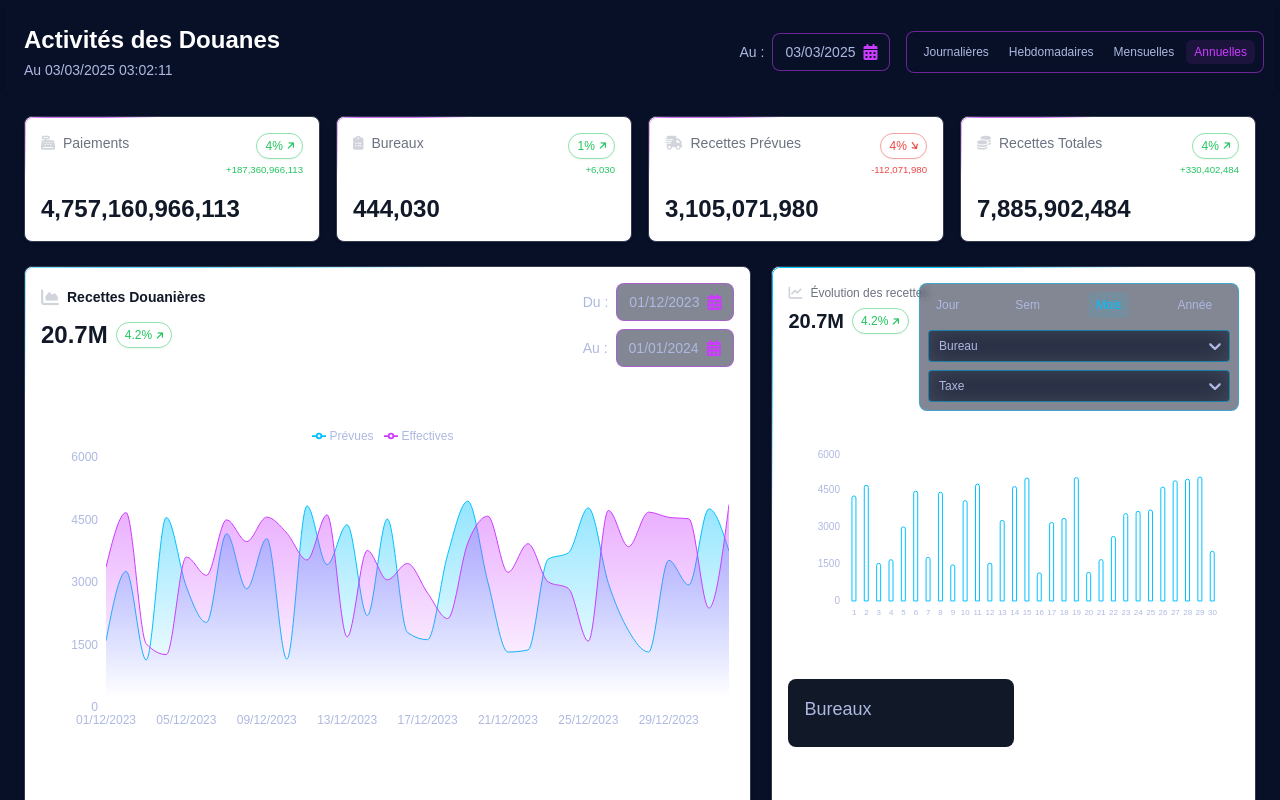
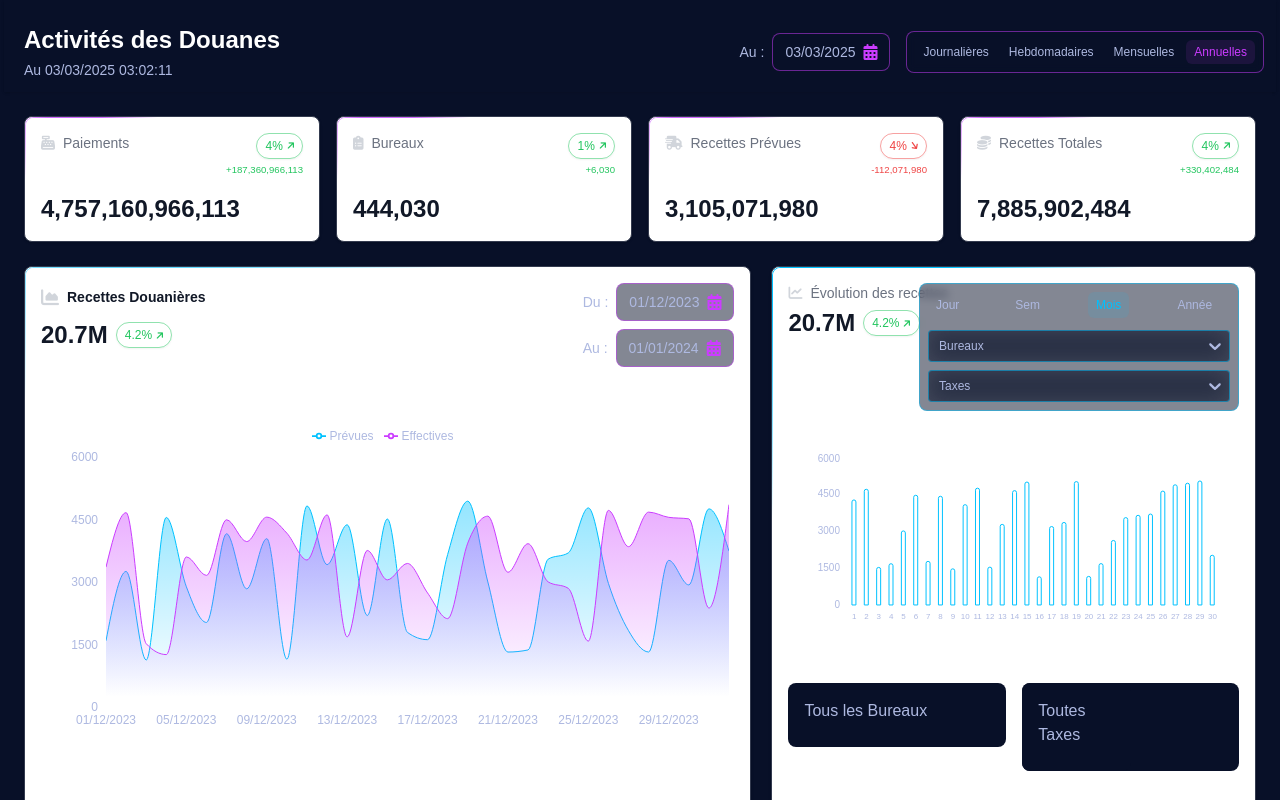
Before and after one commit to Kalixor/djib_2, a React (Vite) app: page / in a window 1280 px wide. Shown: the top 800 px of the page. Built offline with nearby package versions, Linux system fonts and the light colour scheme; a web font is replaced by a local one.

Commit message:
Histobar mecanic ok

```diff
--- a/src/components/CustomMultiSelect.jsx
+++ b/src/components/CustomMultiSelect.jsx
@@ -1,7 +1,7 @@
 import React, { useState } from "react";
 import Select, { components } from "react-select";
 
-const CustomMultiSelect = ({selectedOptions, setSelectedOptions, taxeFilter = [], options = [] }) => {
+const CustomMultiSelect = ({selectedOptions, setSelectedOptions, placeHolder = "", taxeFilter = [], options = [] }) => {
     // const [selectedOptions, setSelectedOptions] = useState(taxeFilter);
     const [menuIsOpen, setMenuIsOpen] = useState(false);
 
@@ -250,7 +250,7 @@ const CustomMultiSelect = ({selectedOptions, setSelectedOptions, taxeFilter = []
             onMenuOpen={() => setMenuIsOpen(true)}
             onMenuClose={() => setMenuIsOpen(false)}
             menuIsOpen={menuIsOpen}
-            placeholder="Taxe"
+            placeholder={placeHolder}
             isClearable
             styles={customStyles}
             classNamePrefix="react-select"
--- a/src/components/SelectionDisplay.jsx
+++ b/src/components/SelectionDisplay.jsx
@@ -1,13 +1,13 @@
 const SelectionDisplay = ({ label, selectedOptions, removeSelection }) => {
 return (
-    <div className="w-1/2 bg-gray-900 p-4 rounded-lg">
-    <h3 className="text-[#aeb9e1] text-lg mb-2">{label}</h3>
+    <div className="w-1/2 bg-back p-4 rounded-lg">
+    <h3 className="text-[#aeb9e1] text-md mb-2">{label}</h3>
     <ul>
         {selectedOptions.map(option => (
-        <li key={option.value} className="flex justify-between items-center bg-gray-800 p-2 rounded-lg mb-2">
+        <li key={option.value} className="flex justify-between items-center bg-[#00c2ff]/10 p-2 rounded-lg mb-2">
             <span className="text-[#aeb9e1]">{option.label}</span>
             <button
-            className="text-red-500 hover:text-red-700"
+            className="text-card-text hover:text-[#00c2ff]"
             onClick={() => removeSelection(option)}
             >
             ✖
--- a/src/components/charts/BarChart.jsx
+++ b/src/components/charts/BarChart.jsx
@@ -123,7 +123,6 @@ export default function BarChart() {
     const [taxeFilter, setTaxeFilter] = useState(null)
     const [data, setData] = useState(generateData('Mois'))
 
-
     const bureaux = useMemo(() => [
       { value: 'Bureau A', label: 'Bureau A' },
       { value: 'Bureau B', label: 'Bureau B' },
@@ -144,14 +143,19 @@ export default function BarChart() {
         }))
         , [])
 
+    const defaultBureaux = useMemo(() =>Array.from({ length: 17 }, (_, i) => ({
+        value: `BUR_${i + 1}`,
+        label: `Bureau ${i + 1}`,
+        }))
+        , [])
+
+
     const handlePeriodChange = (newPeriod) => {
         if (newPeriod !== period) {
             setPeriod(newPeriod)
             setData(generateData(newPeriod, bureauFilter?.value, taxeFilter?.value))
         }
     }
-
-
 
     const handleBureauChange = (selectedOption) => {
         setBureauFilter(selectedOption)
@@ -186,10 +190,15 @@ export default function BarChart() {
         setData(generateData(period, bureauFilter?.value, selectedOption?.value))
     }
 
-    const [selectedOptions, setSelectedOptions] = useState([]);
+    const [bureauOptions, setBureauOptions] = useState([]);
+    const [selectedTaxOptions, setSelectedTaxOptions] = useState([]);
 
-    const removeSelection = (option) => {
-        setSelectedOptions(selectedOptions.filter(item => item.value !== option.value));
+    const removeBureauSelection = (option) => {
+        setBureauOptions(bureauOptions.filter(item => item.value !== option.value));
+    };
+
+    const removeTaxSelection = (option) => {
+        setSelectedTaxOptions(selectedTaxOptions.filter(item => item.value !== option.value));
     };
 
     return (
@@ -242,26 +251,28 @@ export default function BarChart() {
 
                 {/* Combo Lists */}
                 <div className="flex flex-col gap-2 mt-3 justify-end text-[12px]">
+                    {/* Bureaux Lists */}
                   <div className="w-76">
-                    <Select
-                      options={bureaux}
+                    <CustomMultiSelect
+                      options={defaultBureaux}
                       value={bureauFilter}
                       onChange={handleBureauChange}
-                      placeholder="Bureau"
-                      isClearable
-                      styles={customStyles}
+                      placeHolder="Bureaux"
                       classNamePrefix="react-select"
+                      selectedOptions={bureauOptions}
+                      setSelectedOptions={setBureauOptions}
                     />
                   </div>
+                  {/* Taxes Lists */}
                   <div className="w-76">
                     <CustomMultiSelect
                       options={defaultTaxes}
                       value={taxeFilter}
                       onChange={handleTaxeChange}
-                      placeholder="Taxe"
+                      placeHolder="Taxes"
                       classNamePrefix="react-select"
-                      selectedOptions={selectedOptions}
-                      setSelectedOptions={setSelectedOptions}
+                      selectedOptions={selectedTaxOptions}
+                      setSelectedOptions={setSelectedTaxOptions}
                     />
                   </div>
                 </div>
@@ -271,12 +282,12 @@ export default function BarChart() {
                 <div className="flex flex-col gap-1">
                     <div className="flex items-center gap-2">
                         <i className="fas fa-chart-line text-sm text-gray-300 dark:text-card-text" />
-                        <h3 className="text-xs font-medium text-gray-500 dark:text-card-text">
+                        <h3 className="text-sm font-medium text-gray-500 dark:text-card-text">
                             Évolution des recettes
                         </h3>
                     </div>
                     <div className="flex items-center gap-2">
-                        <p className="text-xl font-semibold text-gray-900 dark:text-white">
+                        <p className="text-2xl font-semibold text-gray-900 dark:text-white">
                             20.7M
                         </p>
                         {renderVariationBadge(4.2, 'up')}
@@ -324,12 +335,13 @@ export default function BarChart() {
                     </ReBarChart>
                 </ResponsiveContainer>
             </div>
-            {/* Filter display */}
-            <div className="flex w-full gap-4 items-start mb-40">
-                <SelectionDisplay label={'Bureaux'} selectedOptions={selectedOptions} removeSelection={removeSelection} />
+            {/* Bureau Filter display */}
+            <div className="flex w-full gap-4 items-start">
+                <SelectionDisplay label={'Tous les Bureaux'} selectedOptions={bureauOptions} removeSelection={removeBureauSelection} />
+                <div className="w-1/2 bg-back rounded-lg self-start">
+                    <SelectionDisplay label={'Toutes Taxes'} selectedOptions={selectedTaxOptions} removeSelection={removeTaxSelection} />
+                </div>
             </div>
-
-
         </div>
     )
 }
--- a/tailwind.config.js
+++ b/tailwind.config.js
@@ -9,6 +9,9 @@ module.exports = {
         sans: ['Mona Sans', 'sans-serif'],
       },
       colors: {
+        back: {
+          DEFAULT: '#081028'
+        },
         brand: {
           50: '#f0f4ff',
           100: '#e0e9ff',
```
